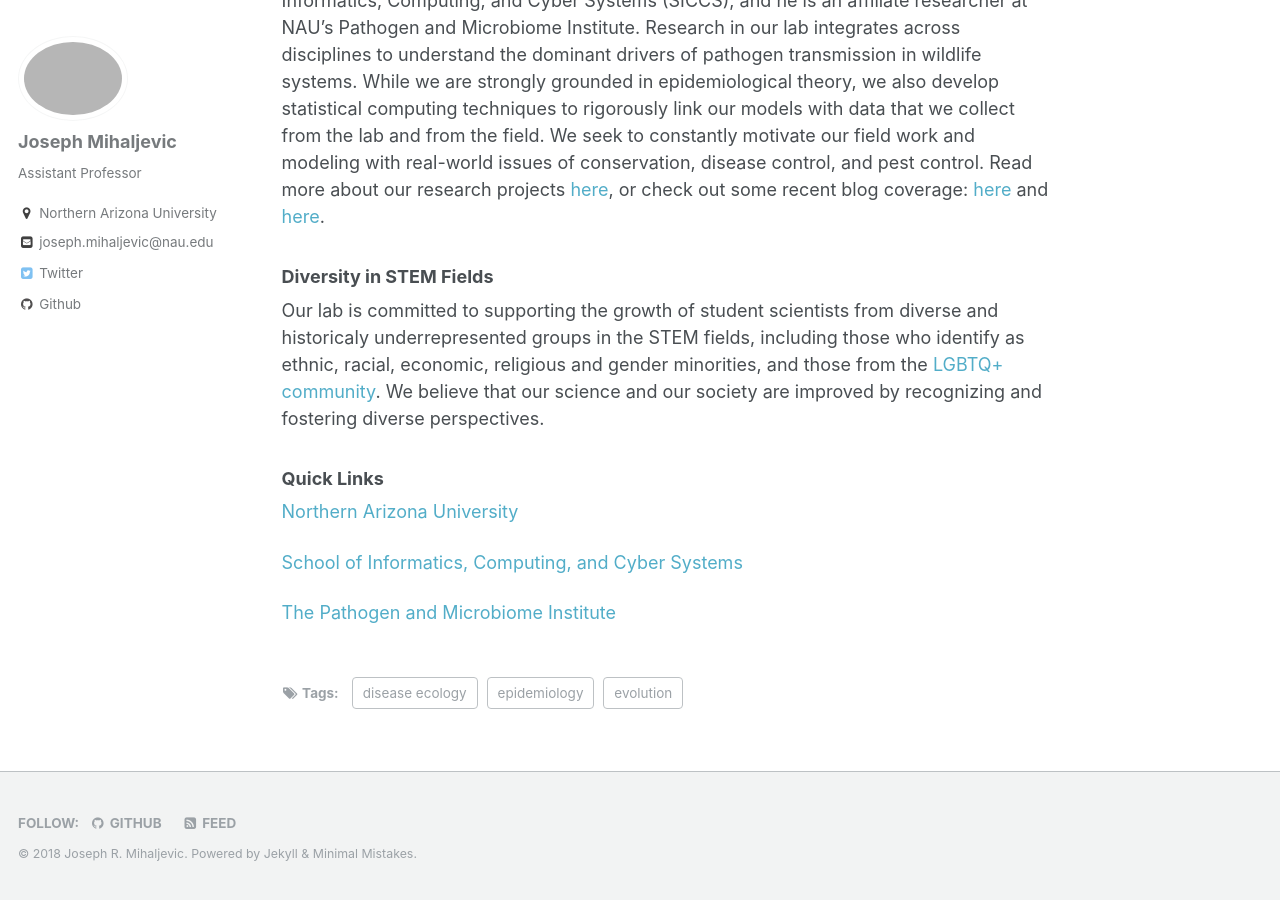
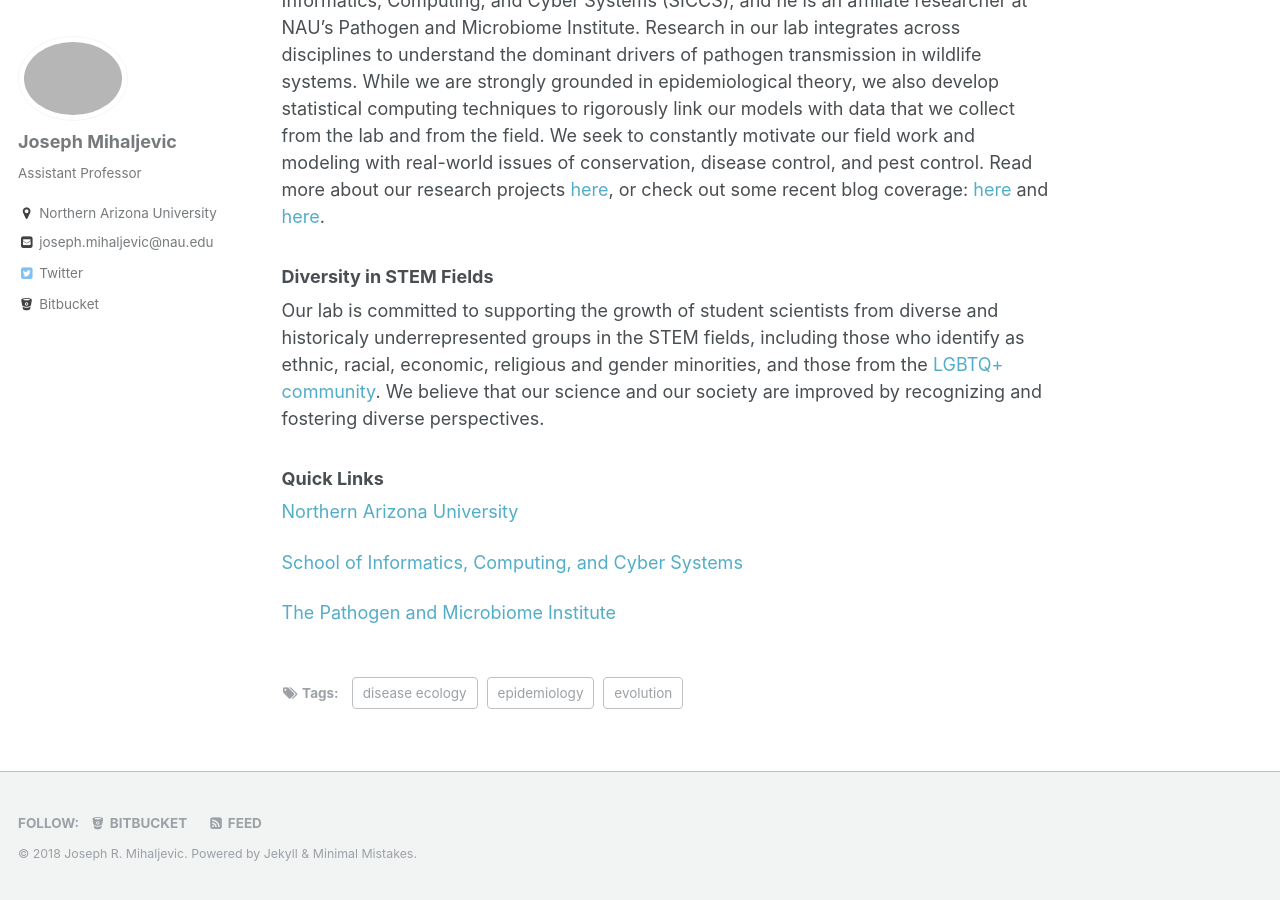
Before and after one commit to jrmihalj/jrmihalj.github.io, a Jekyll site: the page built from index.md, in a window 1280 px wide and 900 px high, scrolled down 651 px. Built offline with Jekyll 4.4.1, drawn with Linux system fonts in a browser that asks for light colours; our own code applies the rules of GitHub Pages for plain Markdown files.

Commit message:
github to bitbucket

```diff
--- a/_config.yml
+++ b/_config.yml
@@ -81,13 +81,13 @@ author:
   location         : "Northern Arizona University"
   email            : "joseph.mihaljevic@nau.edu"
   uri              :
-  bitbucket        :
+  bitbucket        : "jrmihalj"
   codepen          :
   dribbble         :
   flickr           :
   facebook         :
   foursquare       :
-  github           : "jrmihalj"
+  github           :
   google_plus      :
   keybase          :
   instagram        :
```
